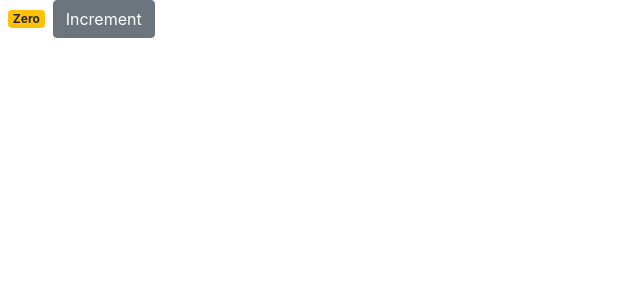
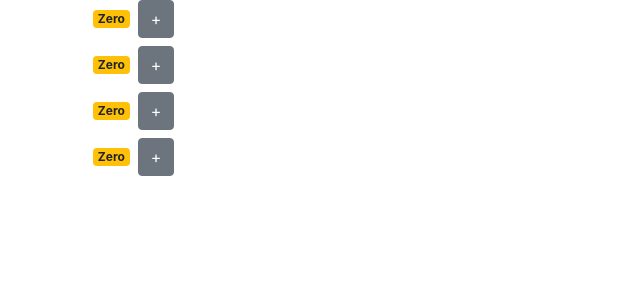
Before and after one commit to sonusbeat/react-mosh, a React (Create React App) app: page / in a window 1280 px wide. Shown: the top 300 px of the page, without its empty margins (0-640 px from the left). Built offline with nearby package versions, Linux system fonts and the light colour scheme.

Commit message:
14-composing-components

```diff
--- a/src/components/counter.jsx
+++ b/src/components/counter.jsx
@@ -10,14 +10,12 @@
 
   render() {
     return (
-      <div>
+      <div className="mb-2">
         <span className={this.getBadgeClasses()}>{this.formatCount()}</span>
         <button
           onClick={() => this.handleIncrement(1)}
           className="btn btn-secondary"
-        >
-          Increment
-        </button>
+        >+</button>
       </div>
     );
   }
--- /dev/null
+++ b/src/components/counters.jsx
@@ -0,0 +1,22 @@
+import React, { Component } from "react";
+import Counter from "./counter";
+
+class Counters extends Component {
+  state = {
+      counters: [
+          { id: 1, value: 0 },
+          { id: 2, value: 0 },
+          { id: 3, value: 0 },
+          { id: 4, value: 0 },
+      ]
+  };
+  render() {
+    return (
+        <div className="container">
+            {this.state.counters.map(counter => <Counter key={counter.id} />)}
+        </div>
+    );
+  }
+}
+
+export default Counters;
--- a/src/index.js
+++ b/src/index.js
@@ -1,9 +1,9 @@
 import React from "react";
 import ReactDOM from "react-dom";
-import Counter from "./components/counter";
+import Counters from "./components/counters";
 import "bootstrap/dist/css/bootstrap.min.css";
 import * as serviceWorker from "./serviceWorker";
 
-ReactDOM.render(<Counter />, document.getElementById("root"));
+ReactDOM.render(<Counters />, document.getElementById("root"));
 
 serviceWorker.unregister();
```
Also changed, not shown: 1 other file (tests, documents, lock files or other folders).
